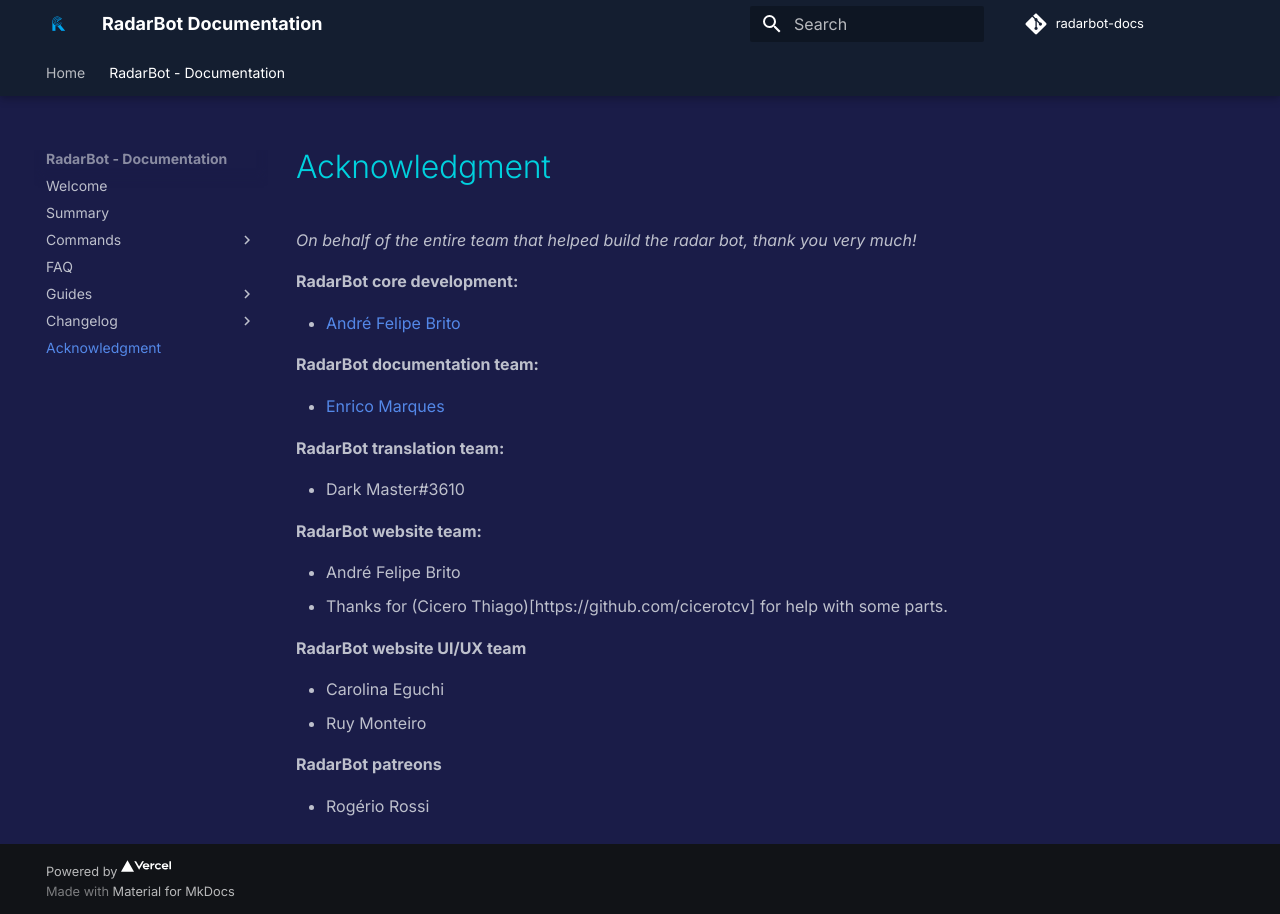
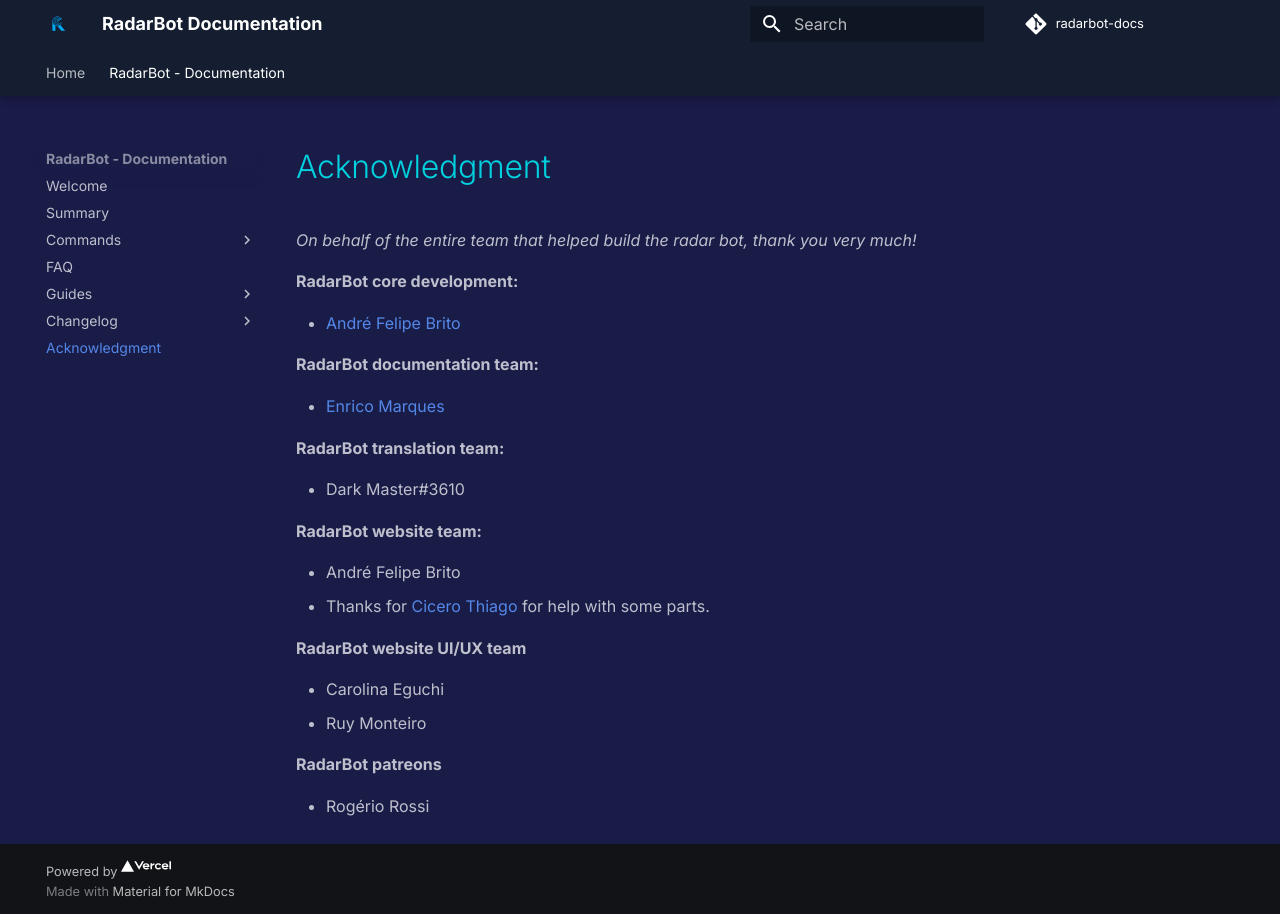
Before and after one commit to radarbot-team/radarbot-docs, an MkDocs documentation site: the page built from docs/radarbot-en/acknowledgment.md, in a window 1280 px wide. Built offline with MkDocs 1.6.1 and Material for MkDocs 9.7.7, drawn with Linux system fonts in a browser that asks for light colours; comment, search, counter and statistics services are not loaded.

Commit message:
fix sintax on acknowledgment file

```diff
--- a/docs/radarbot-en/acknowledgment.md
+++ b/docs/radarbot-en/acknowledgment.md
@@ -15,7 +15,7 @@
 **RadarBot website team:**
 
 - André Felipe Brito
-- Thanks for (Cicero Thiago)[https://github.com/cicerotcv] for help with some parts.
+- Thanks for [Cicero Thiago](https://github.com/cicerotcv) for help with some parts.
 
 **RadarBot website UI/UX team**
 
```
